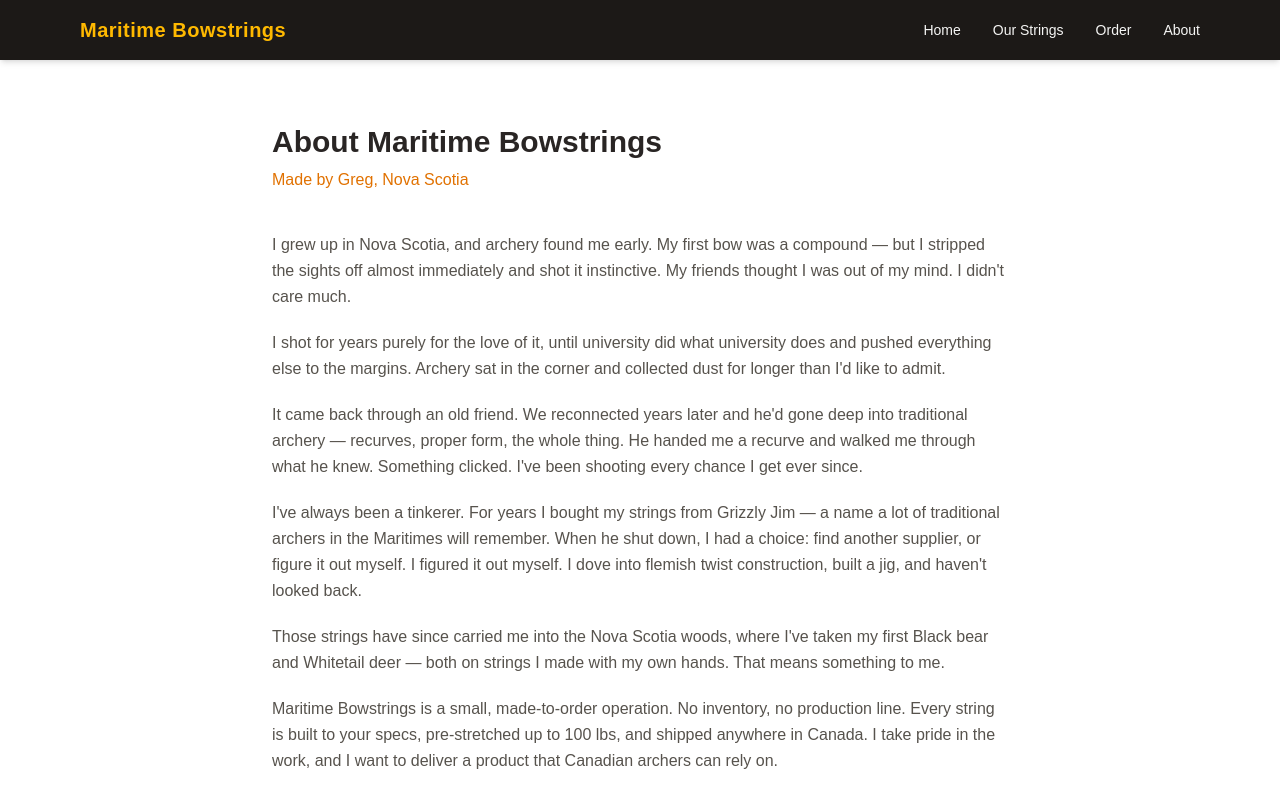
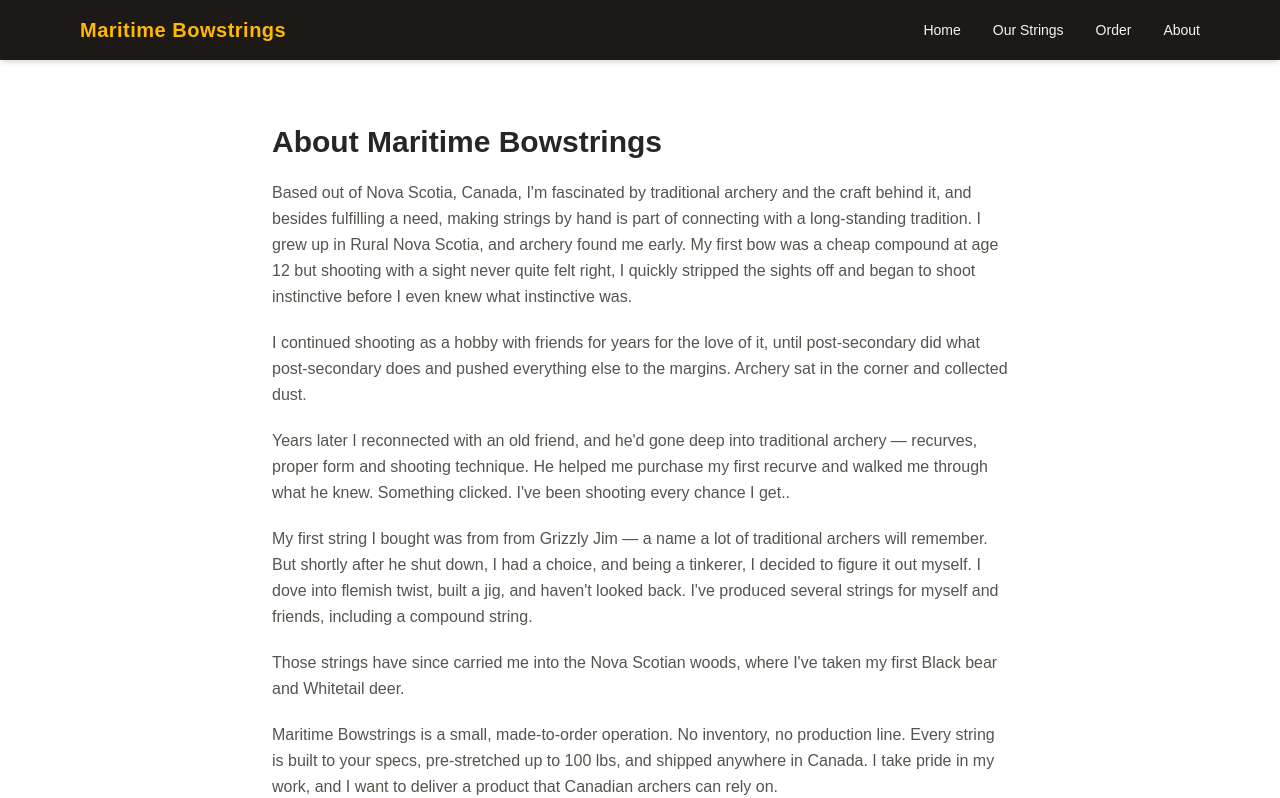
Before and after one commit to Cascodex/bowstrings-website, a Next.js app: page /about in a window 1280 px wide. Shown: the top 798 px of the page. Built offline with nearby package versions, Linux system fonts and the light colour scheme.

Commit message:
About page: user edits and personal details

```diff
--- a/src/app/about/page.tsx
+++ b/src/app/about/page.tsx
@@ -9,41 +9,44 @@ export default function AboutPage() {
   return (
     <main className="max-w-3xl mx-auto px-4 py-16">
       <h1 className="text-3xl font-bold text-stone-800 mb-2">About Maritime Bowstrings</h1>
-      <p className="text-amber-600 font-medium mb-10">Made by Greg, Nova Scotia</p>
       <div className="space-y-5 text-stone-600 leading-relaxed">
+        <p> </p>
         <p>
-          I grew up in Nova Scotia, and archery found me early. My first bow was a compound —
-          but I stripped the sights off almost immediately and shot it instinctive. My friends
-          thought I was out of my mind. I didn&apos;t care much.
+
+          Based out of Nova Scotia, Canada, I&apos;m fascinated by traditional archery and the
+          craft behind it, and besides fulfilling a need, making strings by hand is part of connecting with a long-standing tradition.
+
+          I grew up in Rural Nova Scotia, and archery found me early. My first bow was a cheap compound at age 12 but
+          shooting with a sight never quite felt right, I quickly stripped the sights off and began to shoot instinctive
+          before I even knew what instinctive was.
         </p>
         <p>
-          I shot for years purely for the love of it, until university did what university does
-          and pushed everything else to the margins. Archery sat in the corner and collected dust
-          for longer than I&apos;d like to admit.
+          I continued shooting as a hobby with friends for years for the love of it, until post-secondary did what post-secondary does
+          and pushed everything else to the margins. Archery sat in the corner and collected dust.
         </p>
         <p>
-          It came back through an old friend. We reconnected years later and he&apos;d gone deep
-          into traditional archery — recurves, proper form, the whole thing. He handed me a
-          recurve and walked me through what he knew. Something clicked. I&apos;ve been shooting
-          every chance I get ever since.
+          Years later I reconnected with an old friend, and he&apos;d gone deep
+          into traditional archery — recurves, proper form and shooting technique. He helped me purchase my first recurve
+          and walked me through what he knew. Something clicked. I&apos;ve been shooting
+          every chance I get..
         </p>
         <p>
-          I&apos;ve always been a tinkerer. For years I bought my strings from Grizzly Jim — a
-          name a lot of traditional archers in the Maritimes will remember. When he shut down,
-          I had a choice: find another supplier, or figure it out myself. I figured it out myself.
-          I dove into flemish twist construction, built a jig, and haven&apos;t looked back.
+          My first string I bought was from from Grizzly Jim — a
+          name a lot of traditional archers will remember. But shortly after he shut down, I had a choice, and being a tinkerer, I decided
+          to figure it out myself. I dove into flemish twist, built a jig, and haven&apos;t looked back. I&apos;ve produced several strings
+          for myself and friends, including a compound string.
         </p>
         <p>
-          Those strings have since carried me into the Nova Scotia woods, where I&apos;ve taken
-          my first Black bear and Whitetail deer — both on strings I made with my own hands.
-          That means something to me.
+          Those strings have since carried me into the Nova Scotian woods, where I&apos;ve taken
+          my first Black bear and Whitetail deer.
         </p>
         <p>
           Maritime Bowstrings is a small, made-to-order operation. No inventory, no production
           line. Every string is built to your specs, pre-stretched up to 100 lbs, and shipped
-          anywhere in Canada. I take pride in the work, and I want to deliver a product that
+          anywhere in Canada. I take pride in my work, and I want to deliver a product that
           Canadian archers can rely on.
         </p>
+              <p className="text-amber-600 font-medium mb-10">- Gregory Begin</p>
         <p>
           Questions before you order? I&apos;m happy to talk.{' '}
           <a
```
